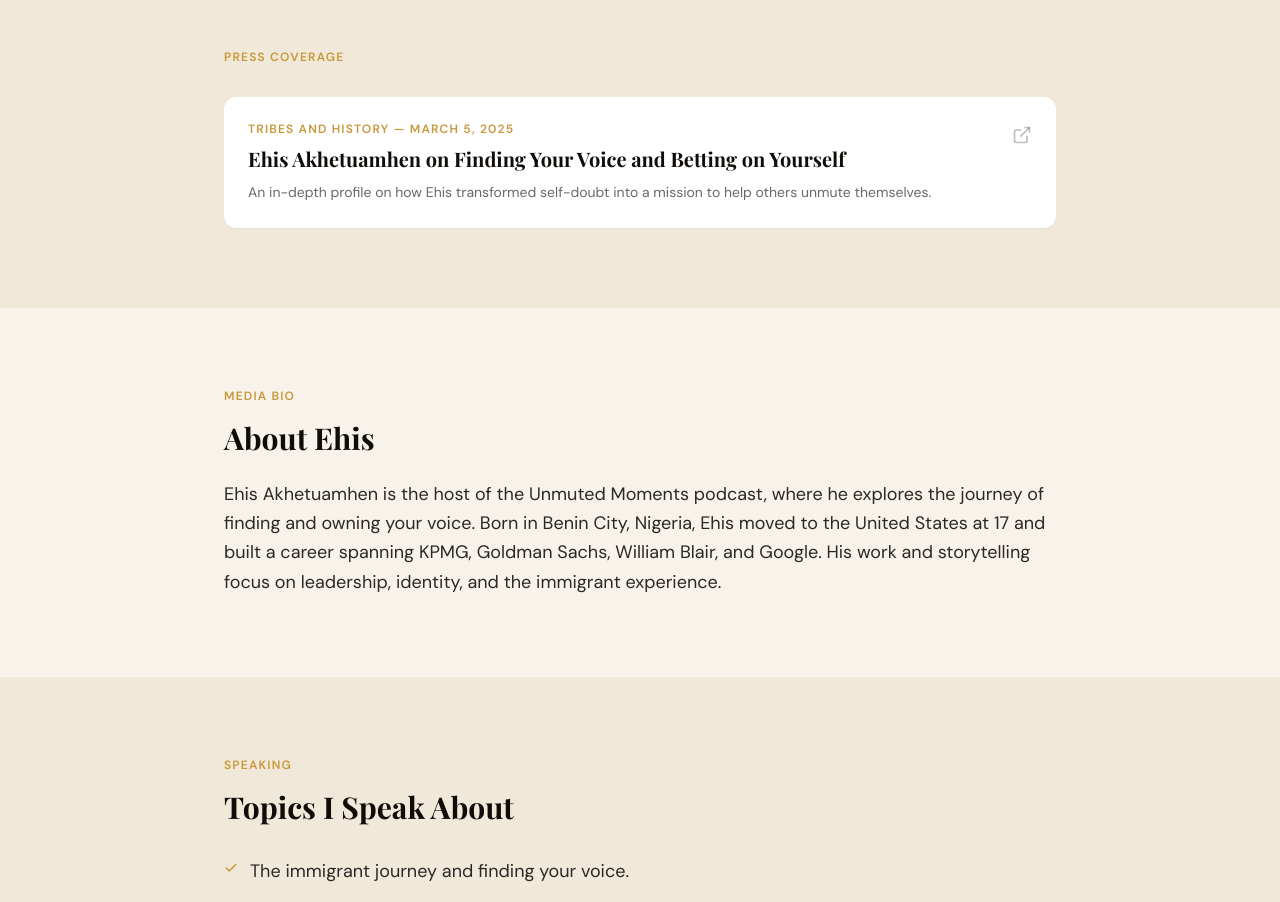
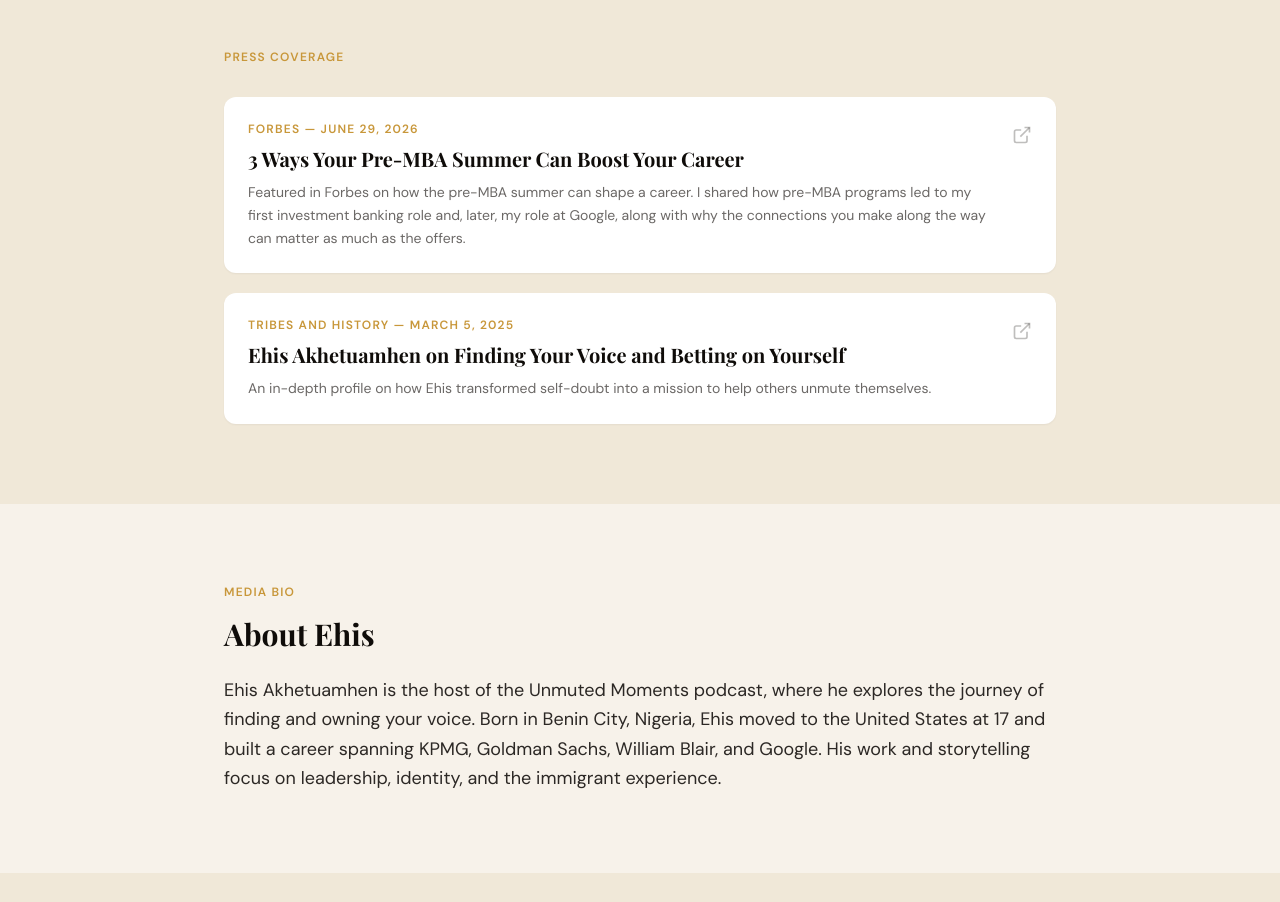
Before and after one commit to unmutedmoments/unmuted-moments, a Next.js app: page /media in a window 1280 px wide. Shown: the part 1460-2362 px from the top of the page. Built offline with nearby package versions, Linux system fonts and the light colour scheme.

Commit message:
content: add press coverage - Forbes pre-MBA article

```diff
--- a/src/app/media/page.tsx
+++ b/src/app/media/page.tsx
@@ -57,6 +57,14 @@ const allAppearances = [
 ];
 
 const press = [
+  {
+    outlet: "Forbes",
+    title: "3 Ways Your Pre-MBA Summer Can Boost Your Career",
+    date: "June 29, 2026",
+    link: "https://www.forbes.com/sites/marlenacorcoran/2026/06/29/3-ways-your-pre-mba-summer-can-boost-your-career/",
+    description:
+      "Featured in Forbes on how the pre-MBA summer can shape a career. I shared how pre-MBA programs led to my first investment banking role and, later, my role at Google, along with why the connections you make along the way can matter as much as the offers.",
+  },
   {
     outlet: "Tribes and History",
     title: "Ehis Akhetuamhen on Finding Your Voice and Betting on Yourself",
```
